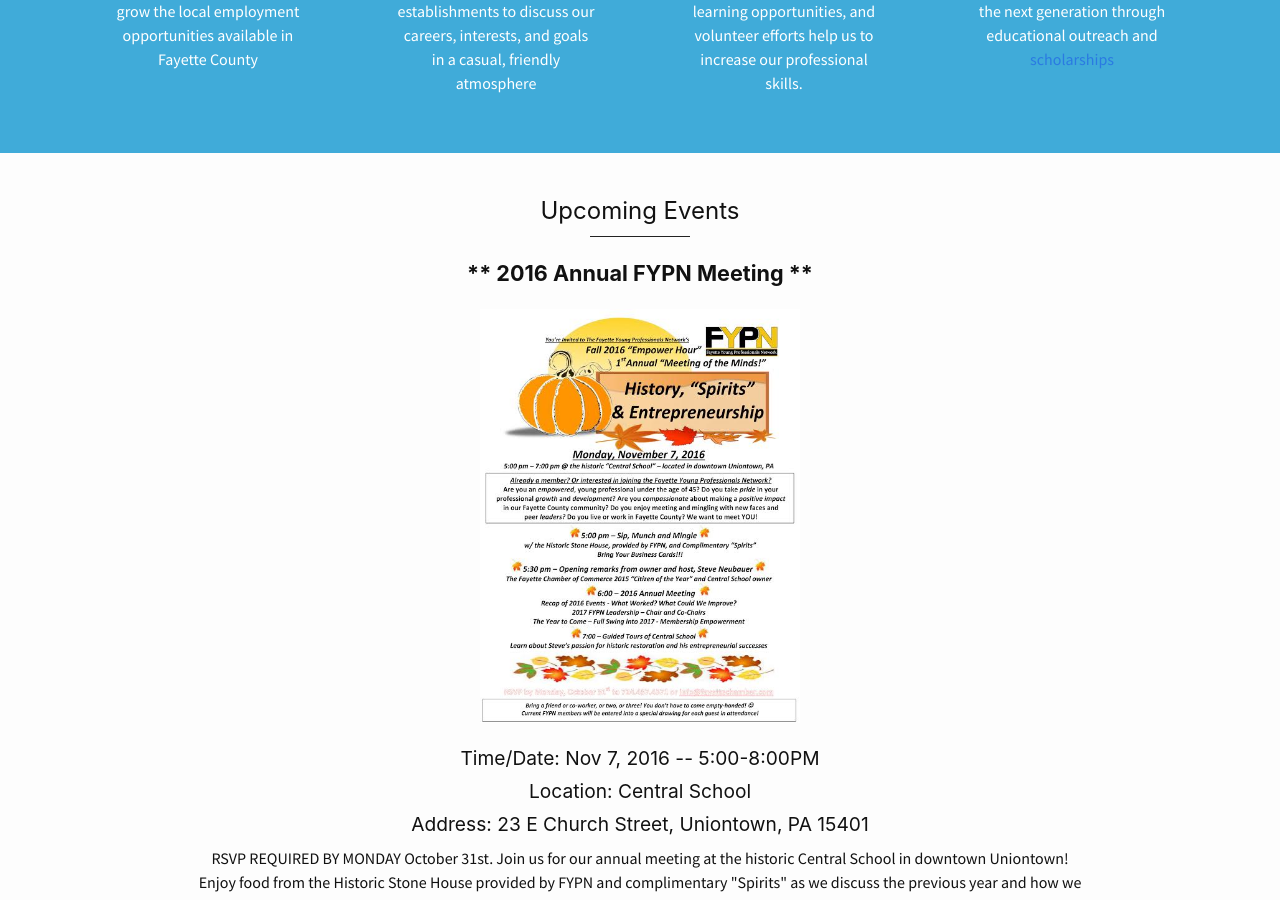
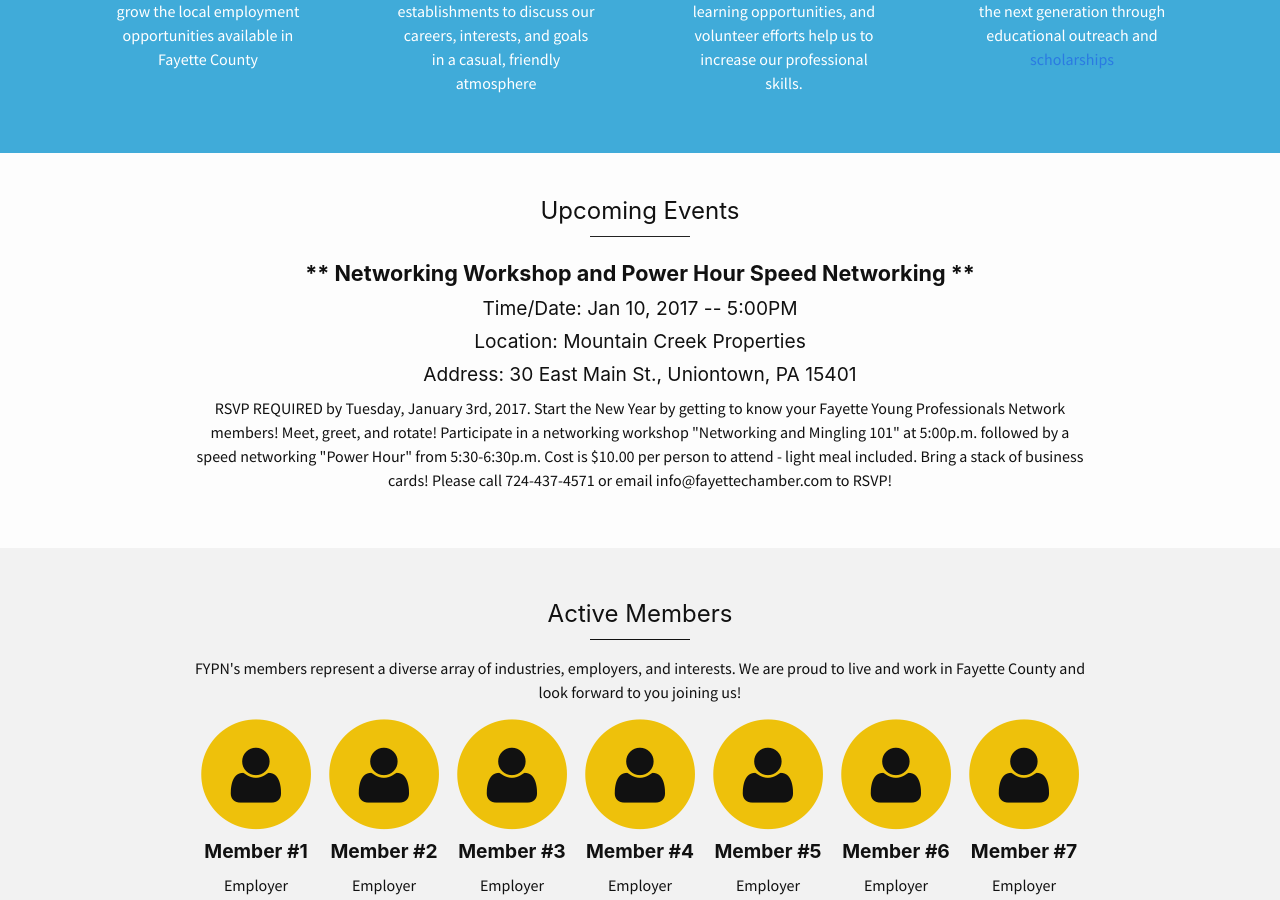
Before and after one commit to BillTalkington/FYPN, a Jekyll site: the page built from index.html, in a window 1280 px wide and 900 px high, scrolled down 1659 px. Built offline with Jekyll 4.4.1, drawn with Linux system fonts in a browser that asks for light colours; some of the changed text lies outside the part shown.

Commit message:
Add January 10 networking event

```diff
--- a/_data/events.yml
+++ b/_data/events.yml
@@ -1,32 +1,15 @@
-- title: 2016 Annual FYPN Meeting
-  image: /img/neubauer.jpg
-  date: 2016-11-07
-  time: 5:00-8:00PM
-  location: Central School
-  address: 23 E Church Street, Uniontown, PA 15401
+- title: Networking Workshop and Power Hour Speed Networking
+  image:
+  date: 2017-01-10
+  time: 5:00PM
+  location: Mountain Creek Properties
+  address: 30 East Main St., Uniontown, PA 15401
   description: >
-    RSVP REQUIRED BY MONDAY October 31st. Join us for our annual meeting
-    at the historic Central School in downtown Uniontown! Enjoy food from
-    the Historic Stone House provided by FYPN and complimentary "Spirits"
-    as we discuss the previous year and how we plan to move forward into 2017.
-    Steve Neubauer, our host, Central School's owner, and Fayette Chamber
-    of Commerce 2015 "Citizen of the Year", will give insight into being
-    a local businessman, purchasing the building, and his passion for
-    historic renovation. This will be followed by a tour of this historic
-    Uniontown landmark. Please call 724-437-4571 or email info@fayettechamber.com to RSVP!
-
-
-# - title: Chew On This
-#   image:
-#   date: 2016-05-18
-#   time: 11:30AM-1:00PM
-#   location: Fayette County Chamber of Commerce
-#   address: 65 W Main St. Suite 107, Uniontown, PA 15401
-#   description: '“Not Your Father’s Financial Planner: Financial Planning in Today’s World”. Boxed lunches will be available for purchase.'
-# - title: Final Friday
-#   image: /img/final_friday.jpg
-#   date: 2016-05-27
-#   time: 5:00-7:00PM
-#   location: Hilton Garden Inn
-#   address: 555 Synergy Drive, Uniontown, PA 15401
-#   description: Join us for our relaxed, monthly get-together.
+    RSVP REQUIRED by Tuesday, January 3rd, 2017. Start the
+    New Year by getting to know your Fayette Young Professionals
+    Network members! Meet, greet, and rotate! Participate in a
+    networking workshop "Networking and Mingling 101" at 5:00p.m.
+    followed by a speed networking "Power Hour" from 5:30-6:30p.m.
+    Cost is $10.00 per person to attend - light meal included.
+    Bring a stack of business cards! Please call 724-437-4571 or
+    email info@fayettechamber.com to RSVP!
```
